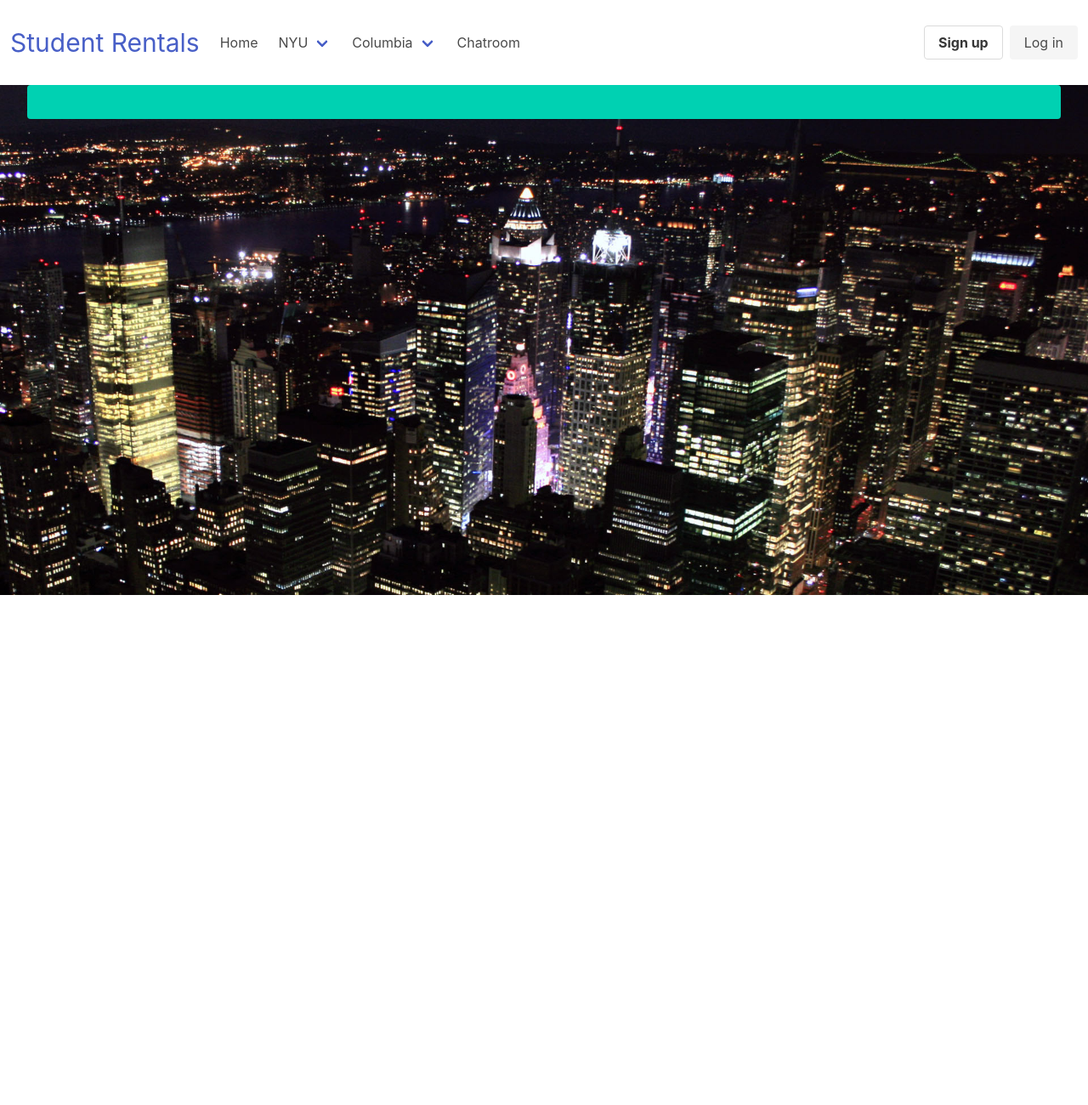
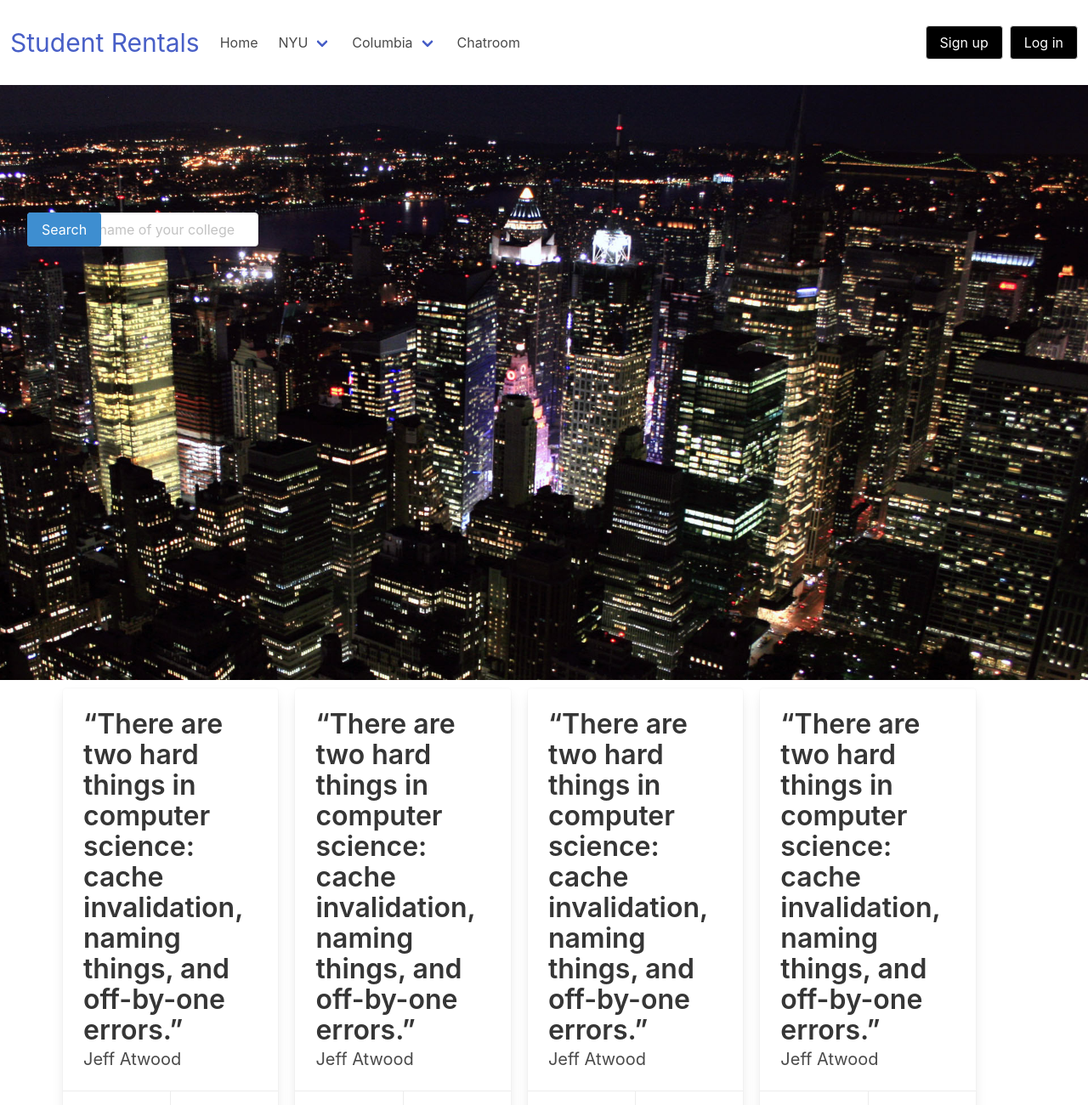
Before and after one commit to SamanjaCartagena/studentrental, a Vue app: page / in a window 1280 px wide. Shown: the top 1300 px of the page at 85% size. Before the commit the page ends 800 px from the top, so only its background shows below. Built offline with nearby package versions, Linux system fonts and the light colour scheme.

Commit message:
search engine not working

```diff
--- a/src/components/HomePage.vue
+++ b/src/components/HomePage.vue
@@ -1,15 +1,19 @@
 <template>
   <the-header></the-header>
   <first-part></first-part>
+
+  <second-part></second-part>
 </template>
 
 <script>
 import FirstPart from '../views/FirstPart.vue'
 import TheHeader from '../views/TheHeader.vue'
+import SecondPart from '../views/SecondPart.vue'
 
 export default {
     components:{
-        TheHeader, FirstPart
+        TheHeader, FirstPart,
+        SecondPart
     }
 
 }
--- a/src/views/FirstPart.vue
+++ b/src/views/FirstPart.vue
@@ -1,8 +1,31 @@
 <template>
-    <div class="container is-fluid">
-  <div class="notification is-primary">
+    <div class="container is-fluid has-text-centered" >
 
+<form
+  @submit.prevent="addTodo"
+>
+  <div class="field is-grouped mb-5">
+   <p class="control is-expanded">
+    <input
+
+    class="input"
+    type="text"
+    placeholder="Enter the name of your college">
+   </p>
+   <p class="control">
+    <button
+
+    class="button is-info"
+    >
+    Search
+    </button>
+
+   </p>
   </div>
+</form>
+
+
+
 </div>
 </template>
 
@@ -11,19 +34,27 @@ import campus from '../assets/nyc.jpg'
 export default {
     data(){
         return{
-            images:campus
+
         }
     }
 
 }
 </script>
 
-<style>
+<style scoped>
+@import 'bulma/css/bulma.min.css';
+
 .container {
     background-image: url('../assets/background.jpg');
-    height:600px;
+    height:700px;
     background-repeat: no-repeat;
     background-size: 100%;
 
 }
+.control{
+
+    position: absolute;
+    top:150px;
+}
+
 </style>
--- /dev/null
+++ b/src/views/SecondPart.vue
@@ -0,0 +1,42 @@
+<template>
+<div class="container">
+  <div v-for="i in 12" :key="i" class="card">
+  <div class="card-content">
+    <p class="title">
+      “There are two hard things in computer science: cache invalidation, naming things, and off-by-one errors.”
+    </p>
+    <p class="subtitle">
+      Jeff Atwood
+    </p>
+  </div>
+  <footer class="card-footer">
+    <p class="card-footer-item">
+      <span>
+        View on <a href="https://twitter.com/codinghorror/status/506010907021828096">Twitter</a>
+      </span>
+    </p>
+    <p class="card-footer-item">
+      <span>
+        Share on <a href="#">Facebook</a>
+      </span>
+    </p>
+  </footer>
+</div>
+</div>
+</template>
+
+<script>
+export default {
+
+}
+</script>
+
+<style scoped>
+@import 'bulma/css/bulma.min.css';
+.card{
+    width:22%;
+    display: inline-block;
+    margin:10px;
+}
+
+</style>
--- a/src/views/TheHeader.vue
+++ b/src/views/TheHeader.vue
@@ -2,7 +2,7 @@
   <div>
    <nav class="navbar" role="navigation" aria-label="main navigation">
   <div class="navbar-brand">
-    <a class="navbar-item" href="https://bulma.io">
+    <a class="navbar-item" href="https://bulma.io" >
       <!-- <img src="https://bulma.io/images/bulma-logo.png" width="112" height="28">
 
       !-->
@@ -73,10 +73,10 @@
     <div class="navbar-end">
       <div class="navbar-item">
         <div class="buttons">
-          <a class="button btn">
-            <strong>Sign up</strong>
+          <a style="background-color:black; color:white" class="button btn">
+              Sign up
           </a>
-          <a class="button is-light">
+          <a style="background-color:black; color:white" class="button btn">
             Log in
           </a>
         </div>
@@ -93,7 +93,7 @@ export default {
 }
 </script>
 
-<style>
+<style scoped>
 .btn{
   background-color: black;
   color:white;
@@ -101,4 +101,11 @@ export default {
 .navbar{
   height:100px
 }
+.button{
+  background-color: black;
+  color:white;
+}
+.navbar-brand{
+  color: red;
+}
 </style>
```
